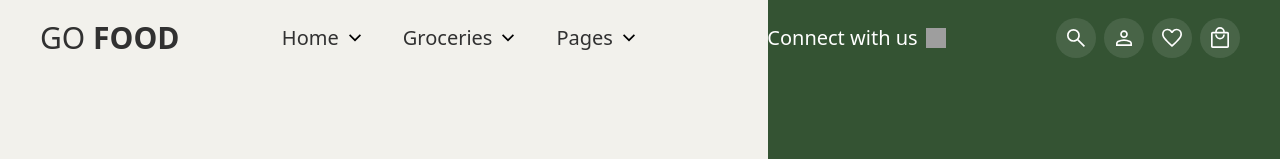
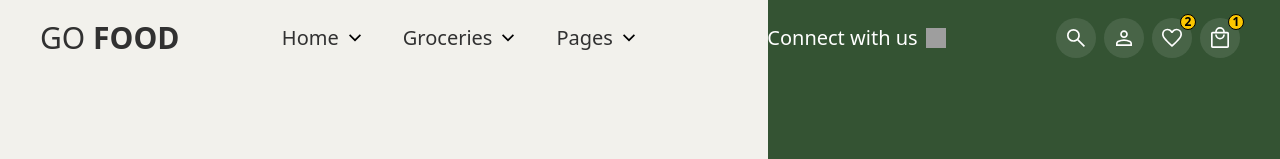
Before and after one commit to atul030702/food-landing-page, a React (Vite) app: page / in a window 1280 px wide. Shown: the top 159 px of the page. Built offline with nearby package versions, Linux system fonts and the light colour scheme; no server answers; grey boxes are pictures that could not be loaded.

Commit message:
added shimmer and count component

```diff
--- /dev/null
+++ b/src/components/CountBadge.jsx
@@ -0,0 +1,26 @@
+const CountBadge = ({ count = 0, size = 'default' }) => {
+    const sizeClasses = {
+        small: 'w-4 h-4 text-xs',
+        default: 'w-5 h-5 text-xs',
+        large: 'w-6 h-6 text-sm'
+    };
+
+    if (count === 0) return null;
+
+    return (
+        <div className={`
+            absolute -top-1 -right-1
+            ${sizeClasses[size]}
+            bg-yellow-400 text-black
+            rounded-full
+            flex items-center justify-center
+            font-bold
+            border border-black
+            z-10
+        `}>
+            {count > 99 ? '99+' : count}
+        </div>
+    );
+};
+
+export default CountBadge;
--- a/src/components/Header.jsx
+++ b/src/components/Header.jsx
@@ -1,7 +1,11 @@
 import { useState } from "react";
+
+import CountBadge from "./CountBadge.jsx";
 
 const Header = () => {
     const [isMobileMenuOpen, setIsMobileMenuOpen] = useState(false);
+    const [cartCount, setCartCount] = useState(1);
+    const [favoriteCount, setFavoriteCount] = useState(2);
 
     const toggleMobileMenu = () => {
         setIsMobileMenuOpen(!isMobileMenuOpen);
@@ -118,6 +122,7 @@ const Header = () => {
                     </button>
 
                     {/* Favorites Button */}
+                    <div className="relative">
                         <button
                             className="p-1.5 sm:p-2 md:p-2 bg-[#345333] sm:bg-white/10 md:bg-white/10 rounded-full sm:hover:bg-white/5 md:hover:bg-white/5 transition-all duration-200 cursor-pointer"
                             aria-label="Favorites"
@@ -132,8 +137,11 @@ const Header = () => {
                                 aria-hidden="true"
                             />
                         </button>
+                        <CountBadge count={favoriteCount} size="small" />
+                    </div>
 
                     {/* Cart Button */}
+                    <div className="relative">
                         <button
                             className="p-1.5 sm:p-2 md:p-2 bg-[#345333] md:bg-white/10 sm:bg-white/10 rounded-full md:hover:bg-white/5 sm:hover:bg-white/5 transition-all duration-200 cursor-pointer"
                             aria-label="Shopping cart"
@@ -148,6 +156,8 @@ const Header = () => {
                                 aria-hidden="true"
                             />
                         </button>
+                        <CountBadge count={cartCount} size="small" />
+                    </div>
 
                     {/* Mobile Menu Button */}
                     <button
--- a/src/components/ItemCategory.jsx
+++ b/src/components/ItemCategory.jsx
@@ -1,4 +1,6 @@
 import { useState, useEffect } from "react";
+
+import ItemCategoryShimmer from "./ItemCategoryShimmer.jsx";
 
 const ItemCategory = ({ categoryName }) => {
     const [meals, setMeals] = useState([]);
@@ -30,7 +32,7 @@ const ItemCategory = ({ categoryName }) => {
     };
 
     if(loading) {
-        return <div className="text-center text-lg mt-10">Loading {categoryName}</div>
+        return <ItemCategoryShimmer itemCount={8} />
     }
 
     return (
--- /dev/null
+++ b/src/components/ItemCategoryShimmer.jsx
@@ -0,0 +1,30 @@
+const ItemCategoryShimmer = ({ itemCount = 6 }) => {
+    return (
+        <div className="w-full flex flex-wrap justify-center items-center mt-6 px-2 md:px-5 sm:px-4">
+            {Array.from({ length: itemCount }).map((_, index) => (
+                <div
+                    key={index}
+                    className="w-full my-2 sm:w-1/2 md:w-1/2 flex items-center justify-start animate-pulse"
+                >
+                    <div className="p-2 rounded-full size-25 sm:size-30 md:size-40 bg-gray-300 flex-shrink-0"></div>
+
+                    <div className="flex flex-col items-start justify-center flex-1 ml-2">
+                        <div className="w-full flex justify-between items-center mb-2">
+                            <div className="h-5 md:h-7 sm:h-6 bg-gray-300 rounded w-2/3"></div>
+                            <div className="h-4 md:h-5 sm:h-5 bg-gray-300 rounded w-12 ml-4"></div>
+                        </div>
+
+                        <div className="w-full border-b-2 border-gray-300 border-dotted mb-2"></div>
+
+                        <div className="w-full flex justify-between items-center gap-1 sm:gap-2 md:gap-5">
+                            <div className="h-4 md:h-5 bg-gray-300 rounded w-3/5"></div>
+                            <div className="h-4 md:h-5 bg-gray-300 rounded w-20 ml-1 sm:ml-2 md:ml-5"></div>
+                        </div>
+                    </div>
+                </div>
+            ))}
+        </div>
+    );
+};
+
+export default ItemCategoryShimmer;
```
Lines whose indentation alone changed are shown as unchanged.
